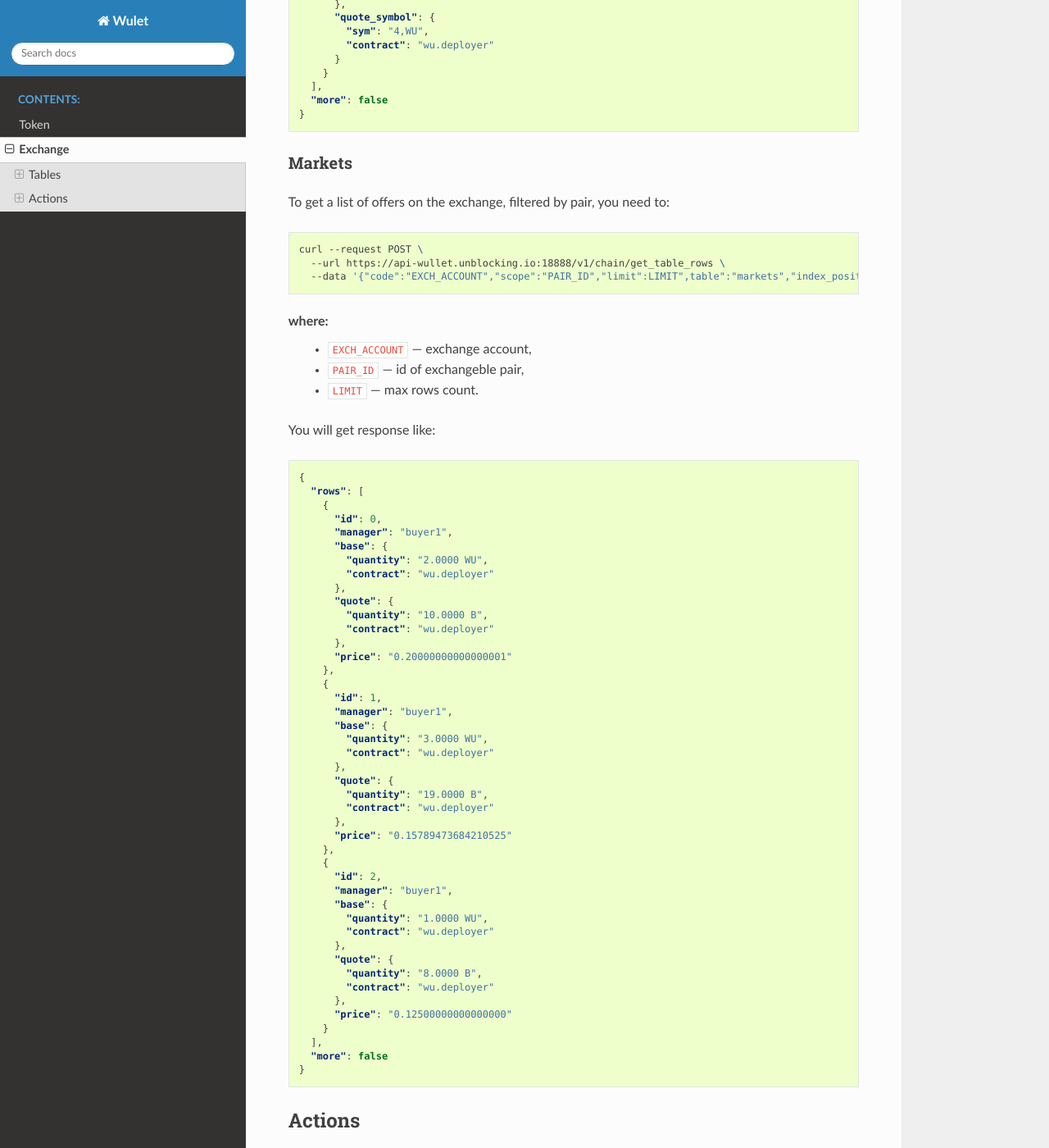
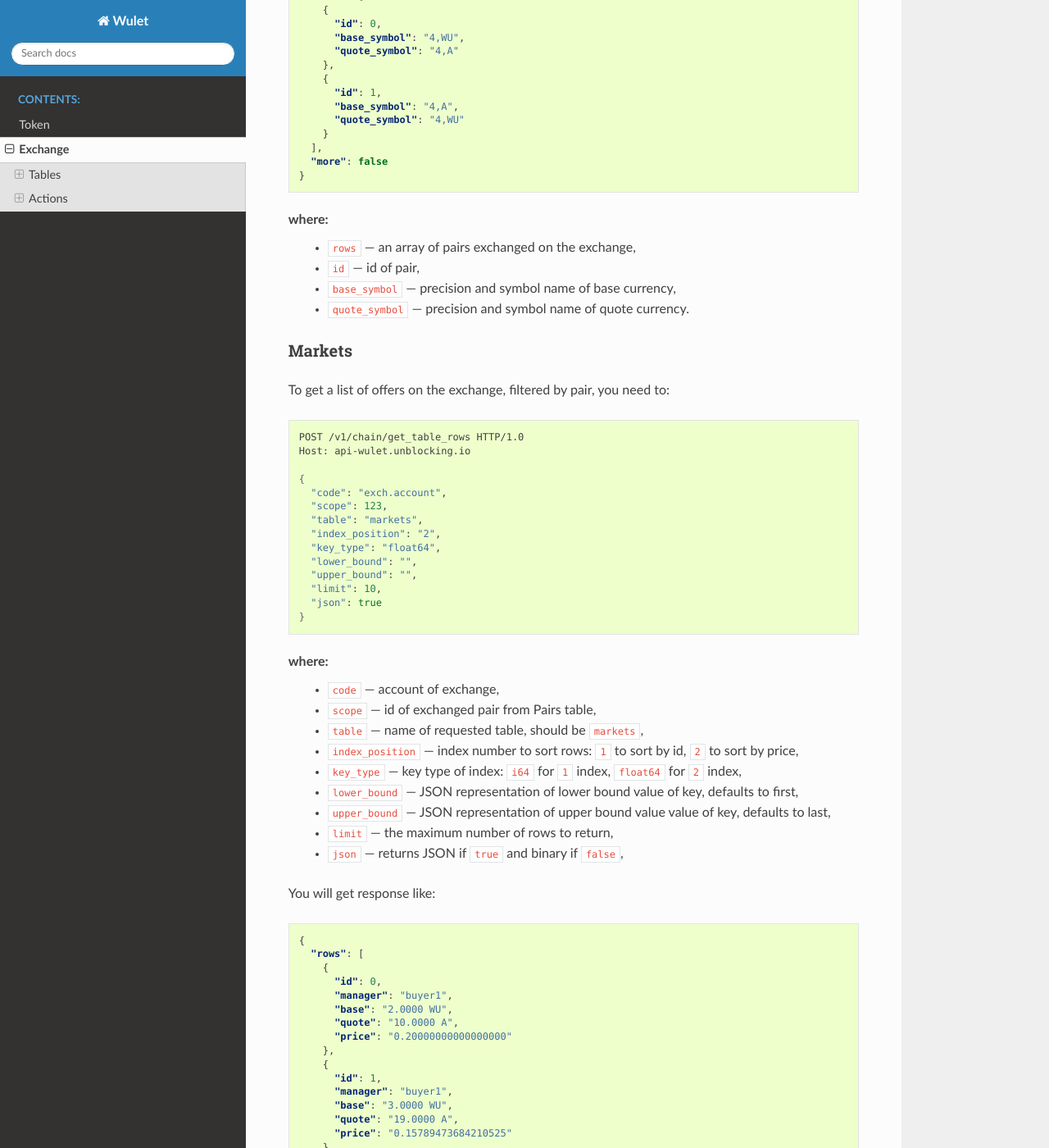
Before and after one commit to Wuletou/docs, a Sphinx documentation site: the page built from docs/source/exchange.rst, in a window 1280 px wide and 1400 px high, scrolled down 886 px. Shown: the whole window at 82% size. Built offline with Sphinx 7.4.7 and the Read the Docs theme 2.0.0, drawn with Linux system fonts in a browser that asks for light colours; formulas are drawn with MathJax 3; some of the changed text lies outside the part shown.

Commit message:
update exchange docs after integration with loyalty token

```diff
--- a/docs/source/exchange.rst
+++ b/docs/source/exchange.rst
@@ -4,17 +4,31 @@ Tables
 ------
 Pairs
 _____
-To get a list of exchangeable pairs on the exchange, you need to:
+To get a list of exchangeable pairs on the exchange, you need to get table:
 
 .. code-block:: bash
 
-    curl --request POST \
-      --url https://api-wullet.unblocking.io:18888/v1/chain/get_table_rows \
-      --data '{"code":"EXCH_ACCOUNT","scope":"EXCH_ACCOUNT","limit":LIMIT,"table":"pairs","json":true}'
+    POST /v1/chain/get_table_rows HTTP/1.0
+    Host: api-wulet.unblocking.io
+
+    {
+      "code": "exch.account",
+      "scope": "exch.account",
+      "table": "pairs",
+      "lower_bound": "",
+      "upper_bound": "",
+      "limit": 10,
+      "json": true
+    }
 
 where:
- * ``EXCH_ACCOUNT`` — exchange account,
- * ``LIMIT`` — max rows count.
+ * ``code`` — account of exchange,
+ * ``scope`` — should be same as exchange account,
+ * ``table`` — name of requested table, should be ``pairs``,
+ * ``lower_bound`` — JSON representation of lower bound value of key, defaults to first,
+ * ``upper_bound`` — JSON representation of upper bound value value of key, defaults to last,
+ * ``limit`` — the maximum number of rows to return,
+ * ``json`` — returns JSON if ``true`` and binary if ``false``,
 
 You will get response like:
 
@@ -24,30 +38,23 @@ You will get response like:
       "rows": [
         {
           "id": 0,
-          "base_symbol": {
-            "sym": "4,WU",
-            "contract": "wu.deployer"
-          },
-          "quote_symbol": {
-            "sym": "4,B",
-            "contract": "wu.deployer"
-          }
+          "base_symbol": "4,WU",
+          "quote_symbol": "4,A"
         },
         {
           "id": 1,
-          "base_symbol": {
-            "sym": "4,B",
-            "contract": "wu.deployer"
-          },
-          "quote_symbol": {
-            "sym": "4,WU",
-            "contract": "wu.deployer"
-          }
+          "base_symbol": "4,A",
+          "quote_symbol": "4,WU"
         }
       ],
       "more": false
     }
 
+where:
+ * ``rows`` — an array of pairs exchanged on the exchange,
+ * ``id`` — id of pair,
+ * ``base_symbol`` — precision and symbol name of base currency,
+ * ``quote_symbol`` — precision and symbol name of quote currency.
 
 Markets
 _______
@@ -55,14 +62,32 @@ To get a list of offers on the exchange, filtered by pair, you need to:
 
 .. code-block:: bash
 
-    curl --request POST \
-      --url https://api-wullet.unblocking.io:18888/v1/chain/get_table_rows \
-      --data '{"code":"EXCH_ACCOUNT","scope":"PAIR_ID","limit":LIMIT",table":"markets","index_position":"2","key_type":"float64","json":true}'
+    POST /v1/chain/get_table_rows HTTP/1.0
+    Host: api-wulet.unblocking.io
+
+    {
+      "code": "exch.account",
+      "scope": 123,
+      "table": "markets",
+      "index_position": "2",
+      "key_type": "float64",
+      "lower_bound": "",
+      "upper_bound": "",
+      "limit": 10,
+      "json": true
+    }
 
 where:
- * ``EXCH_ACCOUNT`` — exchange account,
- * ``PAIR_ID`` — id of exchangeble pair,
- * ``LIMIT`` — max rows count.
+ * ``code`` — account of exchange,
+ * ``scope`` — id of exchanged pair from Pairs table,
+ * ``table`` — name of requested table, should be ``markets``,
+ * ``index_position`` — index number to sort rows: ``1`` to sort by id, ``2`` to sort by price,
+ * ``key_type`` — key type of index: ``i64`` for ``1`` index, ``float64`` for ``2`` index,
+ * ``lower_bound`` — JSON representation of lower bound value of key, defaults to first,
+ * ``upper_bound`` — JSON representation of upper bound value value of key, defaults to last,
+ * ``limit`` — the maximum number of rows to return,
+ * ``json`` — returns JSON if ``true`` and binary if ``false``,
+
 
 You will get response like:
 
@@ -73,45 +98,35 @@ You will get response like:
         {
           "id": 0,
           "manager": "buyer1",
-          "base": {
-            "quantity": "2.0000 WU",
-            "contract": "wu.deployer"
-          },
-          "quote": {
-            "quantity": "10.0000 B",
-            "contract": "wu.deployer"
-          },
-          "price": "0.20000000000000001"
+          "base": "2.0000 WU",
+          "quote": "10.0000 A",
+          "price": "0.20000000000000000"
         },
         {
           "id": 1,
           "manager": "buyer1",
-          "base": {
-            "quantity": "3.0000 WU",
-            "contract": "wu.deployer"
-          },
-          "quote": {
-            "quantity": "19.0000 B",
-            "contract": "wu.deployer"
-          },
+          "base": "3.0000 WU",
+          "quote": "19.0000 A",
           "price": "0.15789473684210525"
         },
         {
           "id": 2,
           "manager": "buyer1",
-          "base": {
-            "quantity": "1.0000 WU",
-            "contract": "wu.deployer"
-          },
-          "quote": {
-            "quantity": "8.0000 B",
-            "contract": "wu.deployer"
-          },
+          "base": "1.0000 WU",
+          "quote": "8.0000 A",
           "price": "0.12500000000000000"
         }
       ],
       "more": false
     }
+
+where:
+ * ``rows`` — an array of trades on the exchange,
+ * ``id`` — id of trade,
+ * ``manager`` — account name of user who created the trade offer,
+ * ``base`` — base currency,
+ * ``quote`` — quote currency,
+ * ``price`` — price of the base currency against the quote,
 
 Actions
 -------
@@ -123,28 +138,21 @@ To add new trade to exchange you need to push action:
 .. code-block:: json
 
     {
-      "code": "EXCH_ACCOUNT",
+      "code": "exch.account",
       "action": "createx",
       "args": {
-        "creator": "YOUR_ACC",
-        "base_deposit": {
-          "quantity": "BASE_QUANT",
-          "contract": "BASE_ACC"
-        },
-        "quote_deposit": {
-          "quantity": "QUOTE_QUANT",
-          "contract": "QUOTE_ACC"
-        }
+        "creator": "buyeraccount",
+        "base_deposit": "10.1000 WU",
+        "quote_deposit": "50.3000 AIR"
       }
     }
 
 where:
- * ``EXCH_ACCOUNT`` — exchange account,
- * ``YOUR_ACC`` — your account,
- * ``BASE_QUANT`` — base tokens asset (ex. ``10.5402 WU``),
- * ``BASE_ACC`` — account of contract of base token (ex. ``wu.deployer``),
- * ``QUOTE_QUANT`` — quote tokens asset (ex. ``50.3000 AIR``),
- * ``QUOTE_ACC`` — account of contract of quote token (ex. ``lt.deployer``),
+ * ``code`` — account of exchange contract,
+ * ``action`` — performed action. should be ``createx``,
+ * ``creator`` — your account,
+ * ``base_deposit`` — base currency in special format (as in example),
+ * ``quote_deposit`` — quote currency in same format,
 
 Accept specified trade
 ______________________
@@ -154,30 +162,23 @@ To accept specified trade you need to push action:
 .. code-block:: json
 
     {
-      "code": "EXCH_ACCOUNT",
+      "code": "exch.account",
       "action": "spec.trade",
       "args": {
-        "id": ID,
-        "seller": "YOUR_ACC",
-        "receive": {
-          "quantity": "BASE_QUANT",
-          "contract": "BASE_ACC"
-        },
-        "sell": {
-          "quantity": "QUOTE_QUANT",
-          "contract": "QUOTE_ACC"
-        }
+        "id": 123,
+        "seller": "buyeraccount",
+        "receive": "10.1000 WU",
+        "sell": "50.3000 AIR"
       }
     }
 
 where:
- * ``EXCH_ACCOUNT`` — exchange account,
- * ``ID`` — id of trade,
- * ``YOUR_ACC`` — your account,
- * ``BASE_QUANT`` — base tokens asset (ex. ``10.5402 WU``),
- * ``BASE_ACC`` — account of contract of base token (ex. ``wu.deployer``),
- * ``QUOTE_QUANT`` — quote tokens asset (ex. ``50.3000 AIR``),
- * ``QUOTE_ACC`` — account of contract of quote token (ex. ``lt.deployer``),
+ * ``code`` — account of exchange contract,
+ * ``action`` — performed action. should be ``spec.trade``,
+ * ``id`` — id of trade,
+ * ``seller`` — your account,
+ * ``receive`` — base currency in special format (as in example),
+ * ``sell`` — quote currency in same format.
 
 Market order trade
 __________________
@@ -187,28 +188,21 @@ To get specified amount of tokens (market order) you need to push action:
 .. code-block:: json
 
     {
-      "code": "EXCH_ACCOUNT",
+      "code": "exch.account",
       "action": "market.trade",
       "args": {
-        "seller": "YOUR_ACC",
-        "receive": {
-          "quantity": "BASE_QUANT",
-          "contract": "BASE_ACC"
-        },
-        "sell_symbol": {
-          "sym": "QUOTE_SYM",
-          "contract": "QUOTE_ACC"
-        }
+        "seller": "buyeraccount",
+        "receive": "10.1000 WU",
+        "sell_symbol": "4,AIR"
       }
     }
 
 where:
- * ``EXCH_ACCOUNT`` — exchange account,
- * ``YOUR_ACC`` — your account,
- * ``BASE_QUANT`` — base tokens asset (ex. ``10.5402 WU``),
- * ``BASE_ACC`` — account of contract of base token (ex. ``wu.deployer``),
- * ``QUOTE_SYM`` — symbol of quote token with precision and name (ex. ``4,AIR``),
- * ``QUOTE_ACC`` — account of contract of quote token (ex. ``lt.deployer``),
+ * ``code`` — account of exchange contract,
+ * ``action`` — performed action. should be ``market.trade``,
+ * ``seller`` — your account,
+ * ``receive`` — base currency you want to receive in special format (as in example),
+ * ``sell_symbol`` — precision and symbol name of quote currency in special format (as in example).
 
 Limit order trade
 _________________
@@ -218,28 +212,21 @@ To get tokens for specified amount of another tokens (limit order) you need to p
 .. code-block:: json
 
     {
-      "code": "EXCH_ACCOUNT",
+      "code": "exch.account",
       "action": "limit.trade",
       "args": {
-        "seller": "YOUR_ACC",
-        "receive_symbol": {
-          "sym": "BASE_SYM",
-          "contract": "BASE_ACC"
-        },
-        "sell": {
-          "quantity": "QUOTE_QUANT",
-          "contract": "QUOTE_ACC"
-        }
+        "seller": "buyeraccount",
+        "receive_symbol": "4,WU",
+        "sell": "50.3000 AIR"
       }
     }
 
 where:
- * ``EXCH_ACCOUNT`` — exchange account,
- * ``YOUR_ACC`` — your account,
- * ``BASE_SYM`` — symbol of base token with precision and name (ex. ``4,WU``),
- * ``BASE_ACC`` — account of contract of base token (ex. ``wu.deployer``),
- * ``BASE_QUANT`` — quote tokens asset (ex. ``10.5402 AIR``),
- * ``QUOTE_ACC`` — account of contract of quote token (ex. ``lt.deployer``),
+ * ``code`` — account of exchange contract,
+ * ``action`` — performed action. should be ``limit.trade``,
+ * ``seller`` — your account,
+ * ``receive_symbol`` — precision and symbol name of base currency in special format (as in example),
+ * ``sell`` — quote currency you want to receive in special format (as in example).
 
 Cancel trade
 ____________
@@ -249,25 +236,18 @@ To cancel your trade you need to push action:
 .. code-block:: json
 
     {
-      "code": "EXCH_ACCOUNT",
+      "code": "exch.account",
       "action": "cancelx",
       "args": {
-        "id": ID,
-        "base_symbol": {
-          "sym": "BASE_SYM",
-          "contract": "BASE_ACC"
-        },
-        "quote_symbol": {
-          "sym": "QUOTE_SYM",
-          "contract": "QUOTE_ACC"
-        }
+        "id": 123,
+        "base_symbol": "4,WU",
+        "quote_symbol": "4,AIR"
       }
     }
 
 where:
- * ``EXCH_ACCOUNT`` — exchange account,
- * ``ID`` — id of the canceled trade,
- * ``BASE_SYM`` — symbol of base token with precision and name (ex. ``4,WU``),
- * ``BASE_ACC`` — account of contract of base token (ex. ``wu.deployer``),
- * ``QUOTE_SYM`` — symbol of quote token with precision and name (ex. ``4,AIR``),
- * ``QUOTE_ACC`` — account of contract of quote token (ex. ``lt.deployer``).
+ * ``code`` — account of exchange contract,
+ * ``action`` — performed action. should be ``cancelx``,
+ * ``id`` — id of the canceled trade,
+ * ``base_symbol`` — precision and symbol name of base currency in special format (as in example),
+ * ``quote_symbol`` — precision and symbol name of quote currency in special format (as in example).
--- a/docs/source/token.rst
+++ b/docs/source/token.rst
@@ -8,7 +8,7 @@ ___________
 .. code-block:: bash
 
     curl --request POST \
-      --url http://api-wullet.unblocking.io:18888/v1/chain/get_table_rows \
+      --url https://api-wulet.unblocking.io/v1/chain/get_table_rows \
       --data '{"code": "TOKEN_ACCOUNT", "scope": "USER_ACCOUNT", "table": "accounts", "json": true}'
 
 Where:
```
Also changed, not shown: 1 other file.
